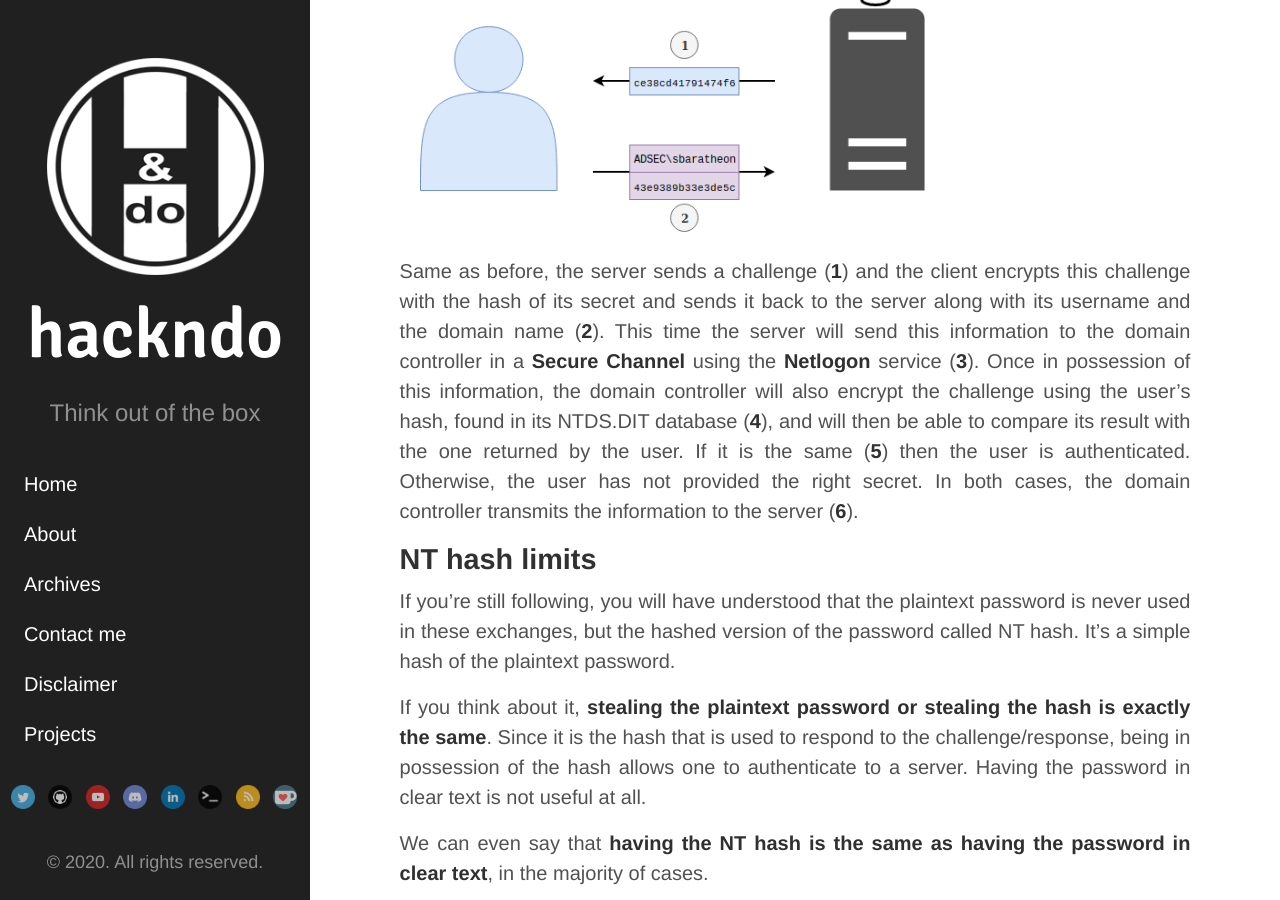
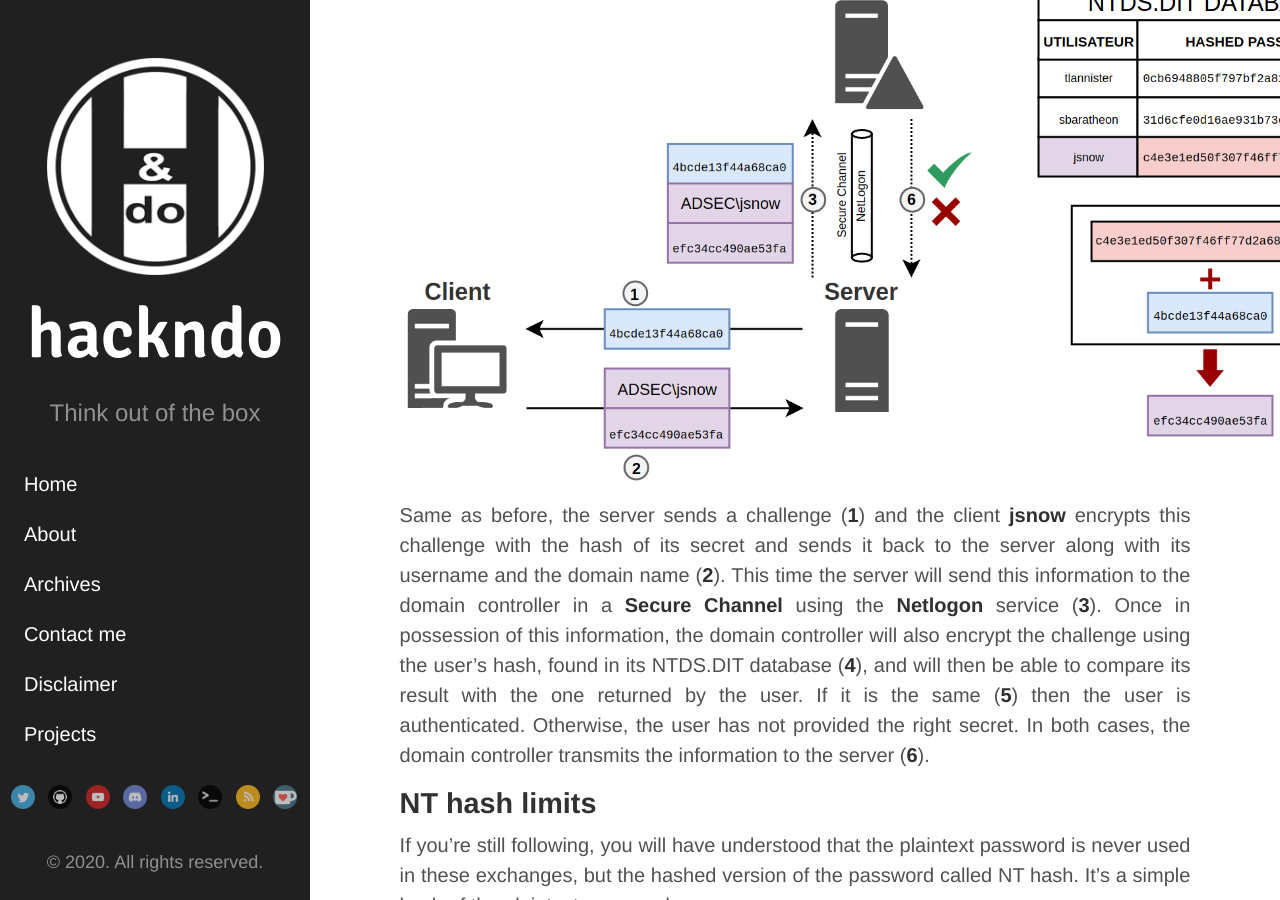
Before and after one commit to Hackndo/en.hackndo.github.io, a Jekyll site: the page built from _posts/2019-12-17-pass-the-hash.md, in a window 1280 px wide and 900 px high, scrolled down 7563 px. Built offline with Jekyll 4.4.1, drawn with Linux system fonts in a browser that asks for light colours; comment, search, counter and statistics services are not loaded.

Commit message:
Update Pass the hash schemas

```diff
--- a/_posts/2019-12-17-pass-the-hash.md
+++ b/_posts/2019-12-17-pass-the-hash.md
@@ -134,7 +134,7 @@ So to summarize, here is the verification process with a domain controller.
 
 [![SAM verification](/assets/uploads/2019/11/DC_verification.png)](/assets/uploads/2019/11/DC_verification.png)
 
-Same as before, the server sends a challenge (**1**) and the client encrypts this challenge with the hash of its secret and sends it back to the server along with its username and the domain name (**2**). This time the server will send this information to the domain controller in a **Secure Channel** using the **Netlogon** service (**3**). Once in possession of this information, the domain controller will also encrypt the challenge using the user's hash, found in its NTDS.DIT database (**4**), and will then be able to compare its result with the one returned by the user. If it is the same (**5**) then the user is authenticated. Otherwise, the user has not provided the right secret. In both cases, the domain controller transmits the information to the server (**6**).
+Same as before, the server sends a challenge (**1**) and the client **jsnow** encrypts this challenge with the hash of its secret and sends it back to the server along with its username and the domain name (**2**). This time the server will send this information to the domain controller in a **Secure Channel** using the **Netlogon** service (**3**). Once in possession of this information, the domain controller will also encrypt the challenge using the user's hash, found in its NTDS.DIT database (**4**), and will then be able to compare its result with the one returned by the user. If it is the same (**5**) then the user is authenticated. Otherwise, the user has not provided the right secret. In both cases, the domain controller transmits the information to the server (**6**).
 
 ## NT hash limits
 
```
Also changed, not shown: assets/uploads/2019/09/NTLM_Basic.png, assets/uploads/2019/09/NTLM_Challenge_Response.png, assets/uploads/2019/11/DC_verification.png, assets/uploads/2019/11/SAM_verification.png.
